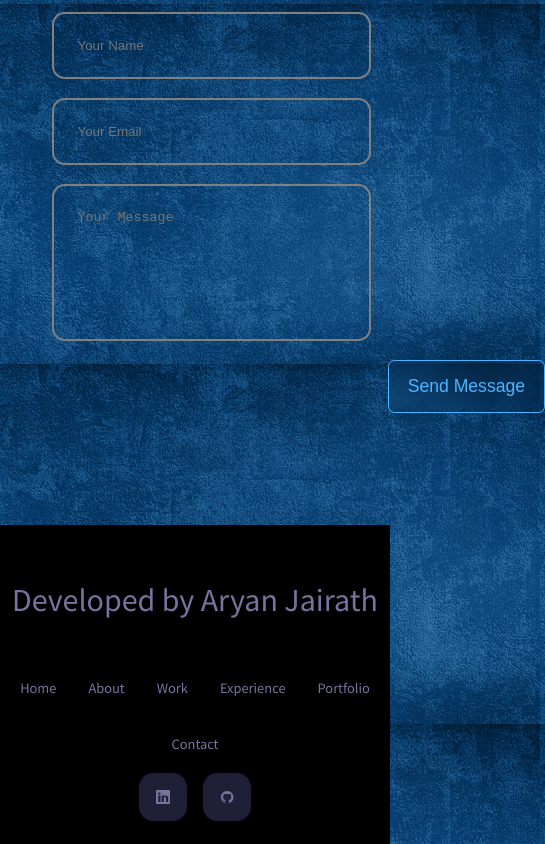
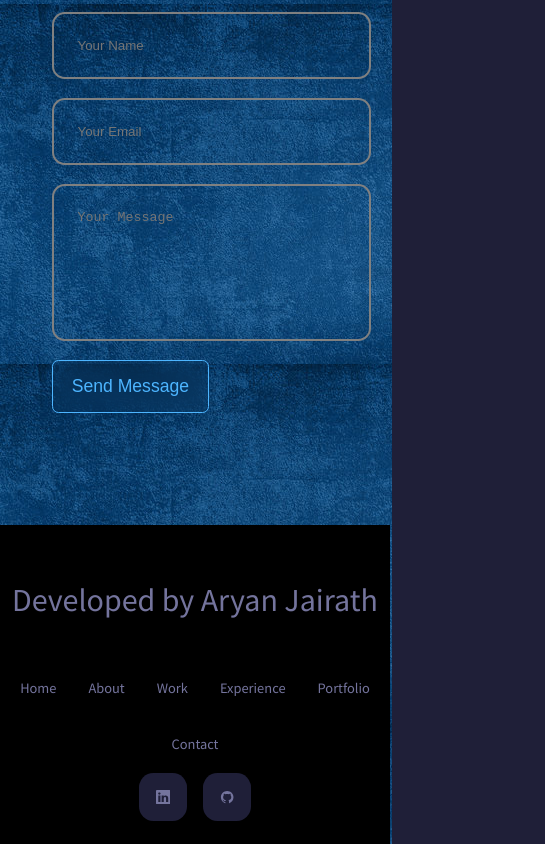
Before and after one commit to aryanjairath/Aryan-s-Portfolio-Website, a React (Create React App) app: page / in a window 390 px wide. Shown: the part 11156-12000 px from the top of the page, 545 px wide, since content can reach past the window. Built offline with nearby package versions, Linux system fonts and the light colour scheme; a web font is replaced by a local one.

Commit message:
mobile edit

```diff
--- a/src/components/contacts/contact.css
+++ b/src/components/contacts/contact.css
@@ -115,8 +115,8 @@ input,textarea{
         border: 1px solid transparent;
         transition:var(--transition);
     }
-    sub{
-        transform: translateX(-11rem);
+    .sub{
+        transform: translateX(0);
     }
 
 }
```
